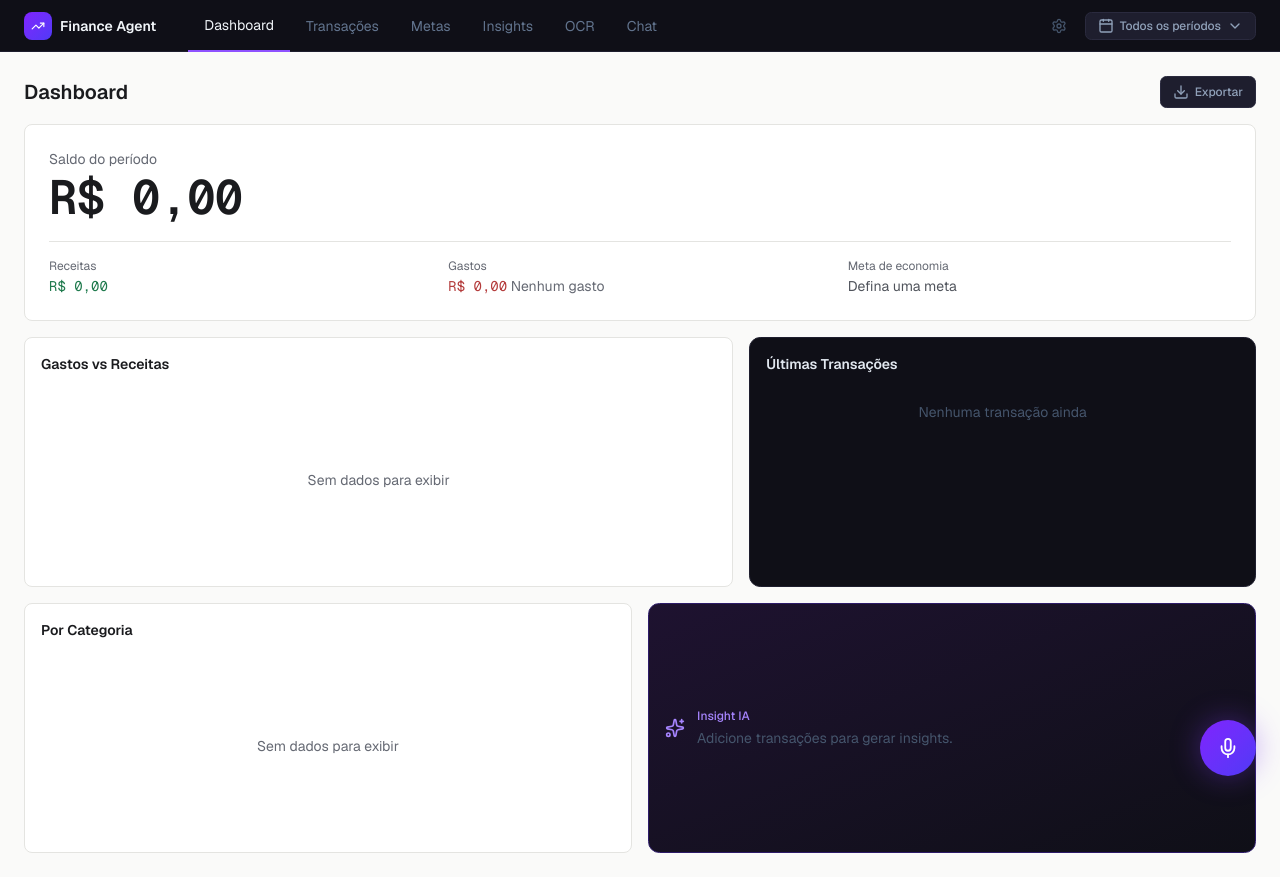
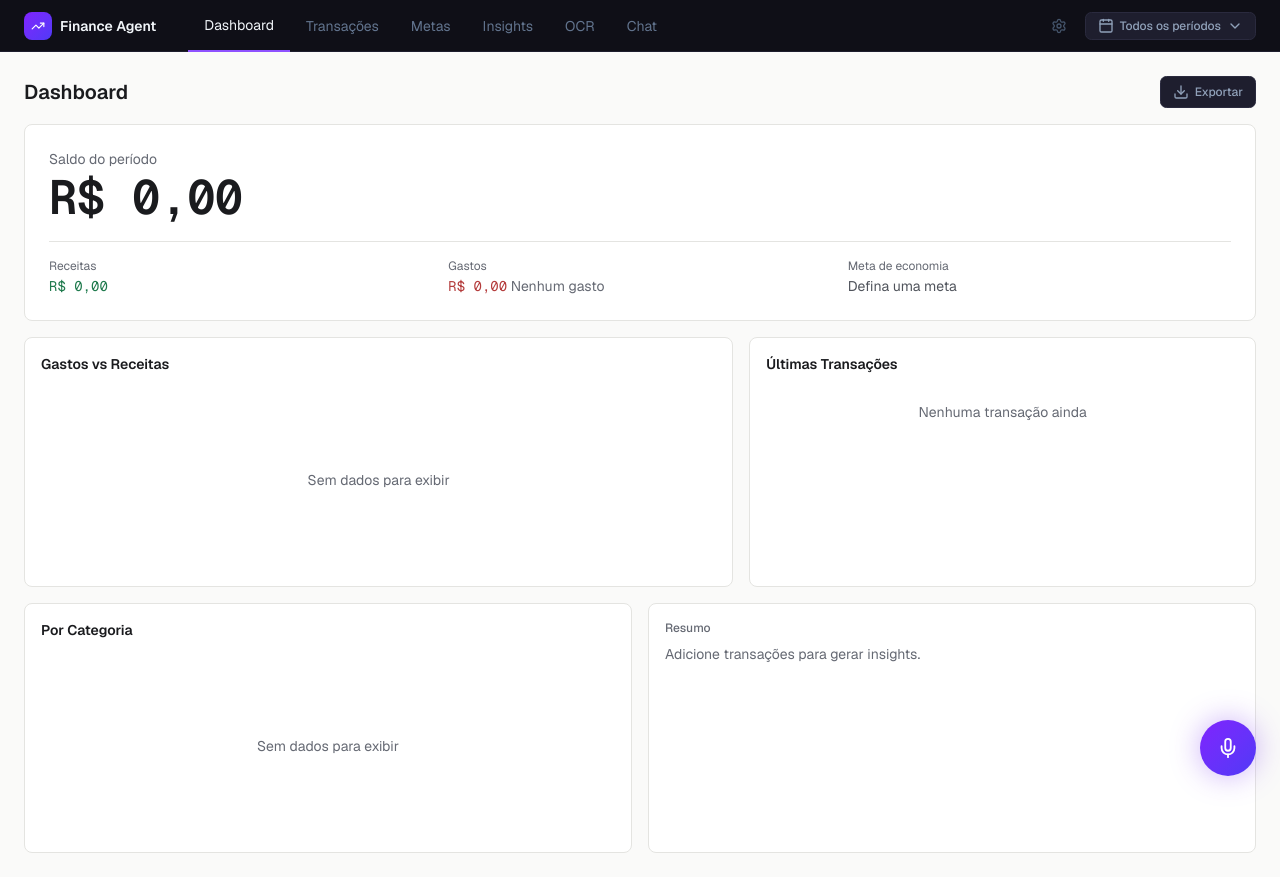
Before and after one commit to Liraas-v/personal-finance-agent, a Next.js app: page /dashboard in a window 1280 px wide. Built offline with nearby package versions, Linux system fonts and the light colour scheme.

Commit message:
refactor: resumo e últimas transações com visual neutro

```diff
--- a/components/dashboard/InsightBanner.tsx
+++ b/components/dashboard/InsightBanner.tsx
@@ -1,6 +1,5 @@
 'use client'
 import { useEffect, useState } from 'react'
-import { Sparkles } from 'lucide-react'
 import { useInsights } from '@/hooks/useInsights'
 import { motion, AnimatePresence } from 'framer-motion'
 
@@ -22,30 +21,25 @@ export function InsightBanner() {
   }, [insights.length])
 
   return (
-    <div className="bg-gradient-to-br from-[#1e1230] to-[#0f0f17] border border-[#2d1b69] rounded-xl p-4 min-h-[100px] flex items-center gap-3">
-      <div className="shrink-0">
-        <Sparkles size={20} className={loading ? 'text-violet-500 animate-pulse' : 'text-violet-400'} />
-      </div>
-      <div className="flex-1">
-        <p className="text-xs text-violet-400 font-medium mb-1">Insight IA</p>
+    <section className="min-h-[100px] rounded-lg border border-border bg-card p-4">
+      <p className="mb-2 text-xs font-medium text-muted-foreground">Resumo</p>
       <AnimatePresence mode="wait">
         {loading ? (
-            <motion.div key="loading" className="h-4 bg-[#2d1b69]/40 rounded animate-pulse w-3/4" />
+          <motion.div key="loading" className="h-4 w-3/4 animate-pulse rounded bg-muted" />
         ) : insights[current] ? (
           <motion.p
             key={insights[current].id}
             initial={{ opacity: 0, y: 6 }}
             animate={{ opacity: 1, y: 0 }}
             exit={{ opacity: 0, y: -6 }}
-              className="text-sm text-slate-300"
+            className="text-sm text-foreground-secondary"
           >
             {insights[current].texto}
           </motion.p>
         ) : (
-            <p className="text-sm text-slate-600">Adicione transações para gerar insights.</p>
+          <p className="text-sm text-muted-foreground">Adicione transações para gerar insights.</p>
         )}
       </AnimatePresence>
-      </div>
-    </div>
+    </section>
   )
 }
--- a/components/dashboard/RecentTransactions.tsx
+++ b/components/dashboard/RecentTransactions.tsx
@@ -9,26 +9,26 @@ export function RecentTransactions() {
   const recent = transactions.slice(0, 6)
 
   return (
-    <div className="bg-[#0f0f17] border border-[#1e1e2e] rounded-xl p-4">
-      <h3 className="text-sm font-semibold text-slate-200 mb-3">Últimas Transações</h3>
+    <div className="rounded-lg border border-border bg-card p-4">
+      <h3 className="mb-3 text-sm font-semibold text-foreground">Últimas Transações</h3>
       {recent.length === 0 ? (
-        <p className="text-sm text-slate-600 py-4 text-center">Nenhuma transação ainda</p>
+        <p className="py-4 text-center text-sm text-muted-foreground">Nenhuma transação ainda</p>
       ) : (
-        <div className="space-y-3">
+        <ul className="divide-y divide-border">
           {recent.map((t) => (
-            <div key={t.id} className="flex items-center justify-between">
+            <li key={t.id} className="flex items-center justify-between py-2.5 first:pt-0 last:pb-0">
               <div>
-                <p className="text-sm text-slate-200">{t.descricao}</p>
-                <p className="text-xs text-slate-600">{t.categoria} · {t.origem}</p>
+                <p className="text-sm text-foreground">{t.descricao}</p>
+                <p className="text-xs text-muted-foreground">{t.categoria} · {t.origem}</p>
               </div>
-              <span className={`text-sm font-semibold tabular-nums ${
-                t.tipo === 'gasto' ? 'text-rose-400' : 'text-emerald-400'
+              <span className={`font-mono text-sm font-medium tabular-nums ${
+                t.tipo === 'gasto' ? 'text-negative' : 'text-positive'
               }`}>
                 {t.tipo === 'gasto' ? '−' : '+'}{formatCurrency(t.valor, moeda)}
               </span>
-            </div>
+            </li>
           ))}
-        </div>
+        </ul>
       )}
     </div>
   )
```
Also changed, not shown: 1 other file (tests, documents, lock files or other folders). Lines whose indentation alone changed are shown as unchanged.
